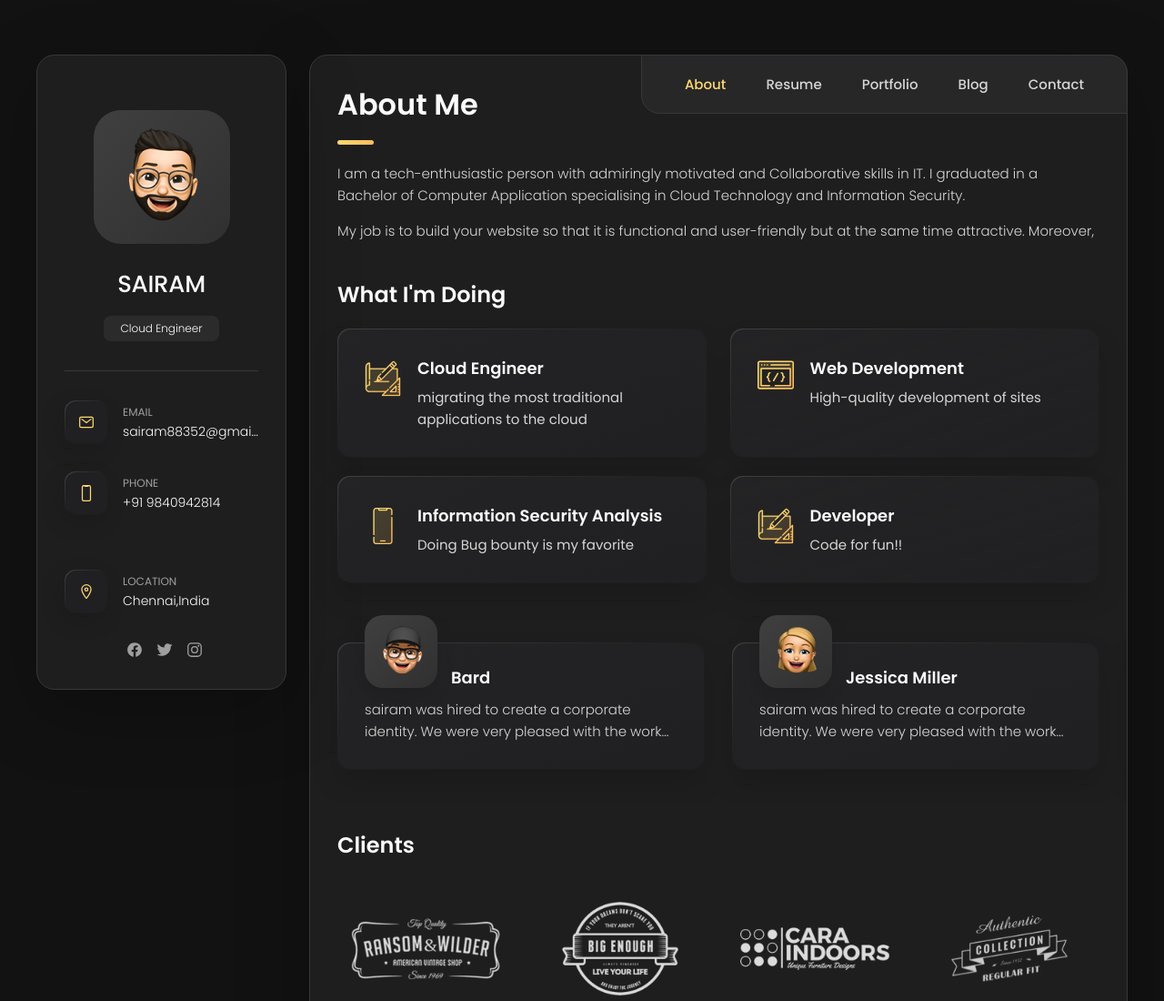
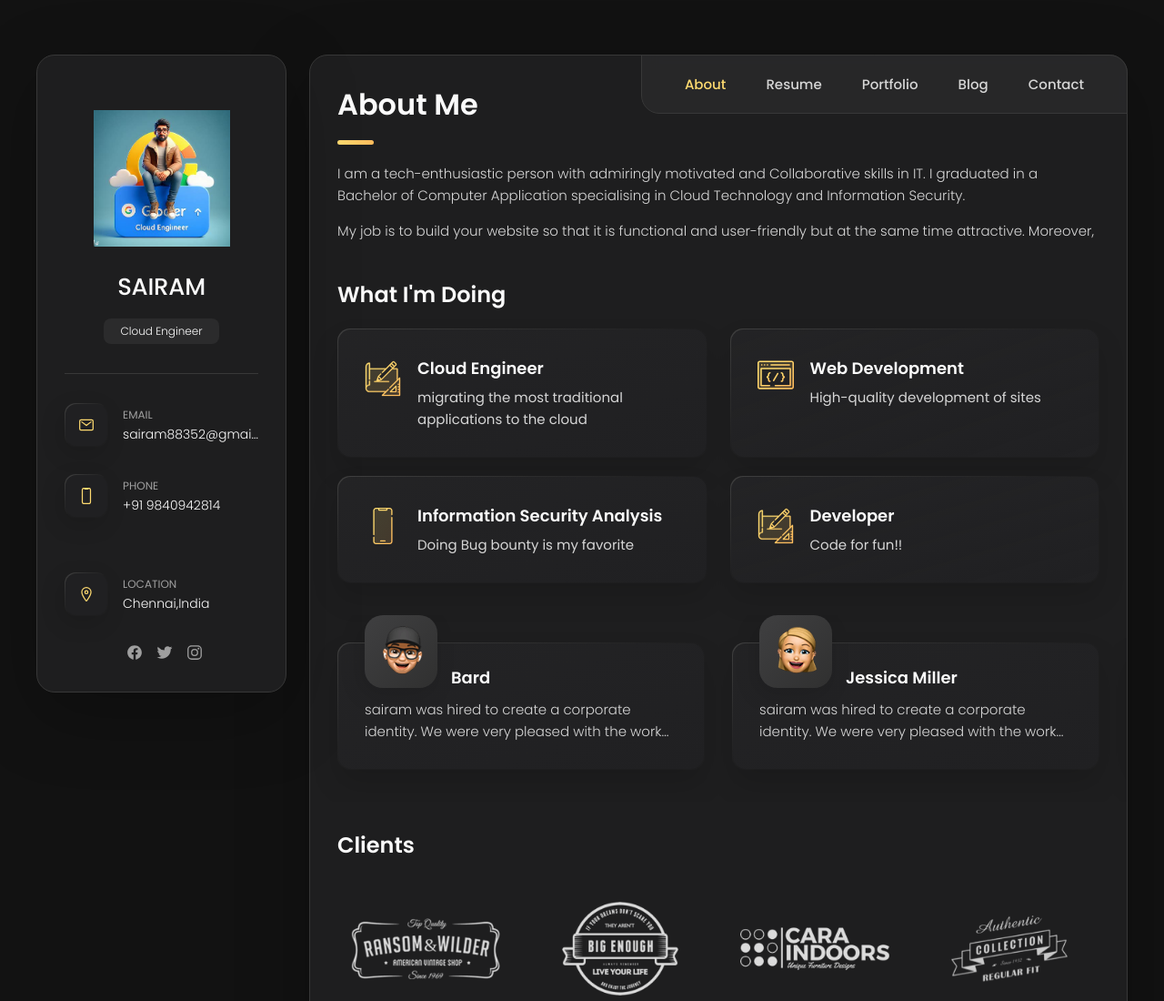
Before and after one commit to sai14-ak/portfolio-, a plain HTML site: page index.html in a window 1280 px wide. Shown: the top 1100 px of the page at 91% size. Drawn offline with nearby package versions, Linux system fonts and the light colour scheme.

Commit message:
Update index.html

```diff
--- a/index.html
+++ b/index.html
@@ -42,7 +42,7 @@
       <div class="sidebar-info">
 
         <figure class="avatar-box">
-          <img src="./assets/images/my-avatar.png" alt="SAIRAM" width="80">
+          <img src="https://github.com/sai14-ak/portfolio-/blob/main/assets/images/OIG.jfif" alt="SAIRAM" width="80">
         </figure>
 
         <div class="info-content">
```
